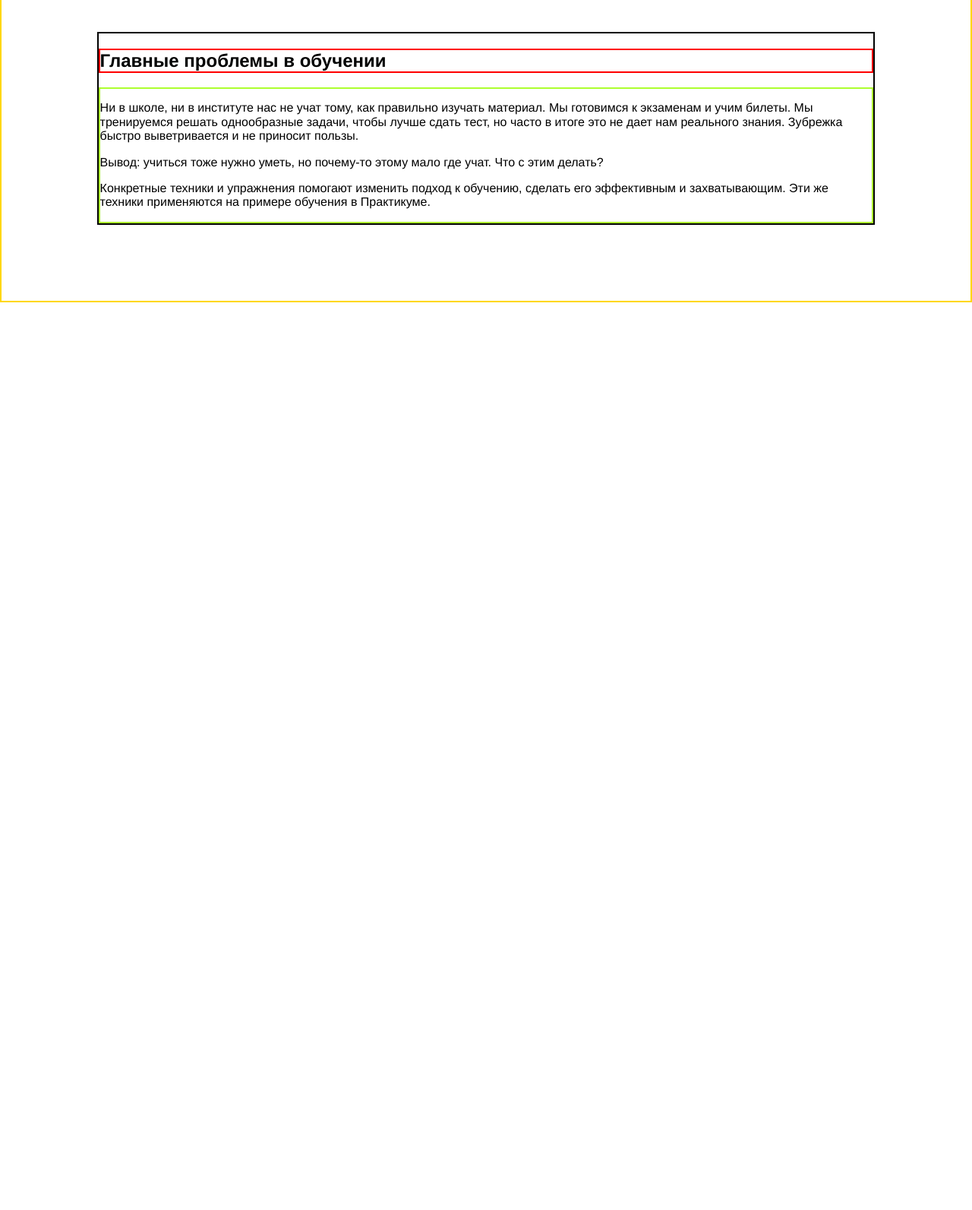
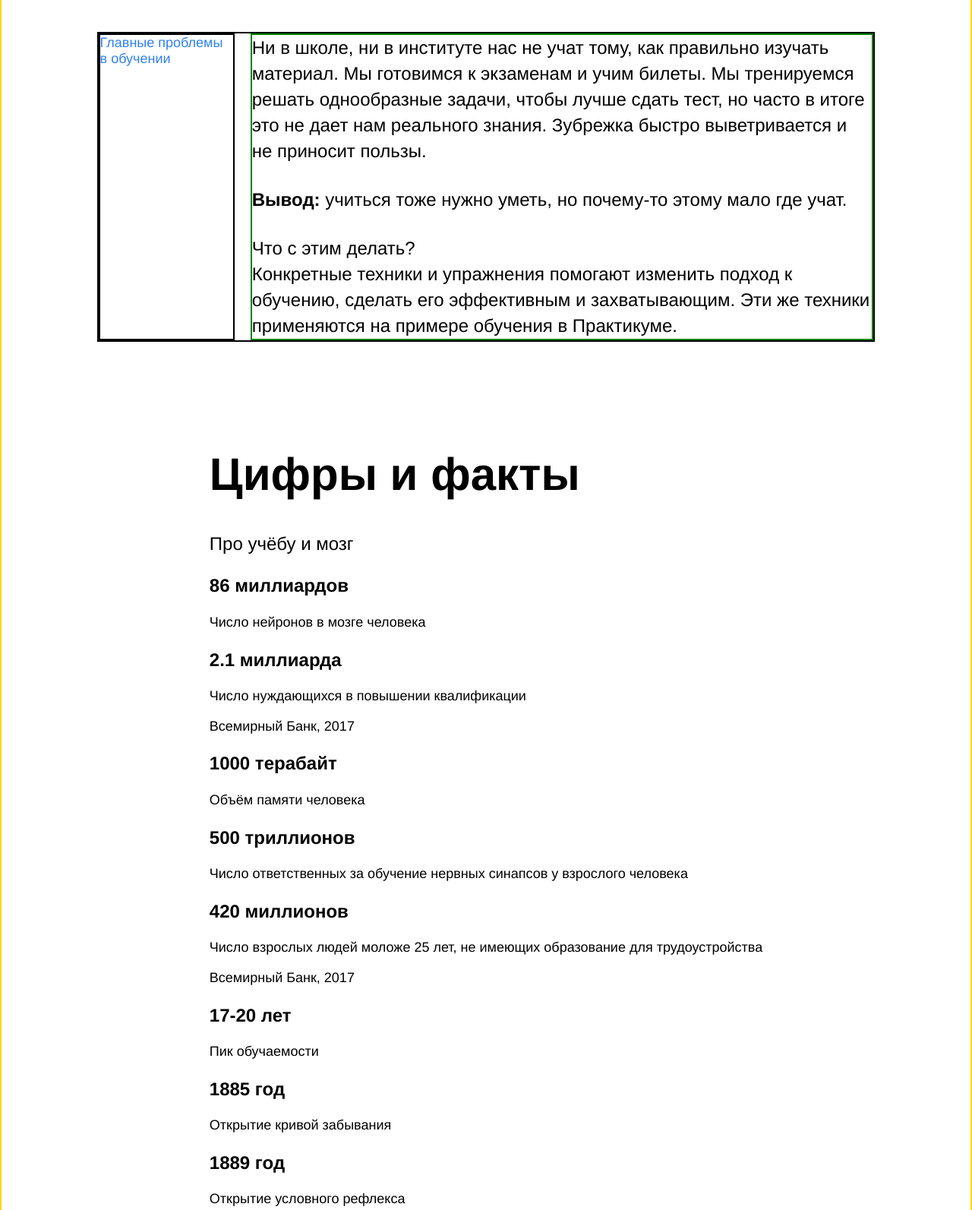
Before and after one commit to AlekseyDorozhny/how-to-learn, a plain HTML site: page index.html in a window 1280 px wide. Shown: the part 820-2413 px from the top of the page at 76% size. Before the commit the page ends 1218 px from the top, so only its background shows below. Drawn offline with Linux system fonts and the light colour scheme.

Commit message:
working home

```diff
--- a/index.html
+++ b/index.html
@@ -26,11 +26,51 @@
         <h2 class="two-columns__brief">Главные проблемы в обучении</h2>
         <div class="two-columns__main-text">
           <p class="two-columns__paragraph">Ни в школе, ни в институте нас не учат тому, как правильно изучать материал. Мы готовимся к экзаменам и учим билеты. Мы тренируемся решать однообразные задачи, чтобы лучше сдать тест, но часто в итоге это не дает нам реального знания. Зубрежка быстро выветривается и не приносит пользы.</p>
-          <p class="two-columns__paragraph">Вывод: учиться тоже нужно уметь, но почему-то этому мало где учат. Что с этим делать?</p>
+          <p class="two-columns__paragraph"><span class="two-columns__span-accent">Вывод:</span> учиться тоже нужно уметь, но почему-то этому мало где учат. Что с этим делать?</p>
           <p class="two-columns__paragraph">Конкретные техники и упражнения помогают изменить подход к обучению, сделать его эффективным и захватывающим. Эти же техники применяются на примере обучения в Практикуме.</p>
         </div>
       </section>
     </div>
+    <section class="digits digits_position_center">
+      <h1 class="section-title">Цифры и факты</h1>
+      <h2 class="section-subtitle">Про учёбу и мозг</h2>
+      <div class="table">
+        <div class="table__cell">
+          <p class="table__heading">86 миллиардов</p>
+          <p class="table__text">Число нейронов в мозге человека</p>
+        </div>
+        <div class="table__cell">
+          <p class="table__heading">2.1 миллиарда</p>
+          <p class="table__text">Число нуждающихся в повышении квалификации</p>
+          <p class="table__text">Всемирный Банк, 2017</p>
+        </div>
+        <div class="table__cell">
+          <p class="table__heading">1000 терабайт</p>
+          <p class="table__text">Объём памяти человека</p>
+        </div>
+        <div class="table__cell">
+          <p class="table__heading">500 триллионов</p>
+          <p class="table__text">Число ответственных за обучение нервных синапсов у взрослого человека</p>
+        </div>
+        <div class="table__cell">
+          <p class="table__heading">420 миллионов</p>
+          <p class="table__text">Число взрослых людей моложе 25 лет, не имеющих образование для трудоустройства</p>
+          <p class="table__text">Всемирный Банк, 2017</p>
+        </div>
+        <div class="table__cell">
+          <p class="table__heading">17-20 лет</p>
+          <p class="table__text">Пик обучаемости</p>
+        </div>
+        <div class="table__cell">
+          <p class="table__heading">1885 год</p>
+          <p class="table__text">Открытие кривой забывания</p>
+        </div>
+        <div class="table__cell">
+          <p class="table__heading">1889 год</p>
+          <p class="table__text">Открытие условного рефлекса</p>
+        </div>
+      </div>
+    </section>
   </div>
 </body>
 </html>
--- a/styles/style.css
+++ b/styles/style.css
@@ -98,6 +98,12 @@
   width: 80%;
   display: flex;
 }
+
+.two-columns {
+  display: flex;
+  min-width: 784px;
+  justify-content: space-between;
+}
 .description_margin_100px {
   margin-top: 100px;
   margin-bottom: 100px;
@@ -106,14 +112,75 @@
 }
 
 .two-columns__brief {
-  border: solid 2px red;
-  display: block;
+  width: 175px;
+  color:#2f80ed;
+  font-size: 18px;
+  font-weight: normal;
+  border: solid 2px black;
+  margin: 0;
 }
 
 .two-columns__main-text {
-  border: solid 2px greenyellow;
-  display: block;
+  line-height: 34px;
+  font-size: 24px;
+  font-weight: normal;
+  width: 80%;
+  border: solid 2px green;
+  display: flex;
+  flex-direction: column;
+  justify-content: space-between;
 }
+
+.two-columns__paragraph {
+  margin: 0;
+}
+
+.two-columns__span-accent {
+  display: inline-block;
+  line-height: 34px;
+  font-size: 24px;
+  font-weight: 600;
+  margin-top: 30px;
+  margin-bottom: 30px;
+}
+
+.digits_position_center {
+  align-self: center;
+}
+
+.section-title {
+  font-size: 60px;
+  font-weight: 600;
+  line-height: 1.15;
+}
+
+.section-subtitle {
+  font-size: 24px;
+  font-weight: normal;
+  line-height: 34px;
+}
+
+.table__heading {
+  font-size: 24px;
+  font-weight: 600;
+  line-height: 1.15;
+}
+
+.table__text {
+  font-size: 18px;
+  font-weight: normal;
+  line-height: 1.2;
+}
+
+
+
+
+
+
+
+
+
+
 
 
 
```
